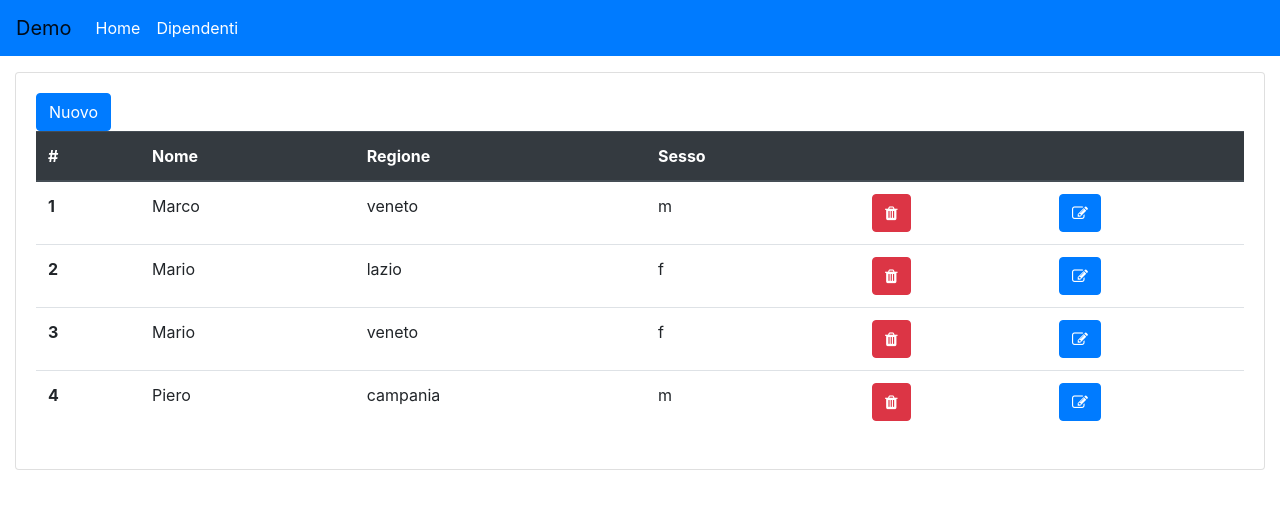
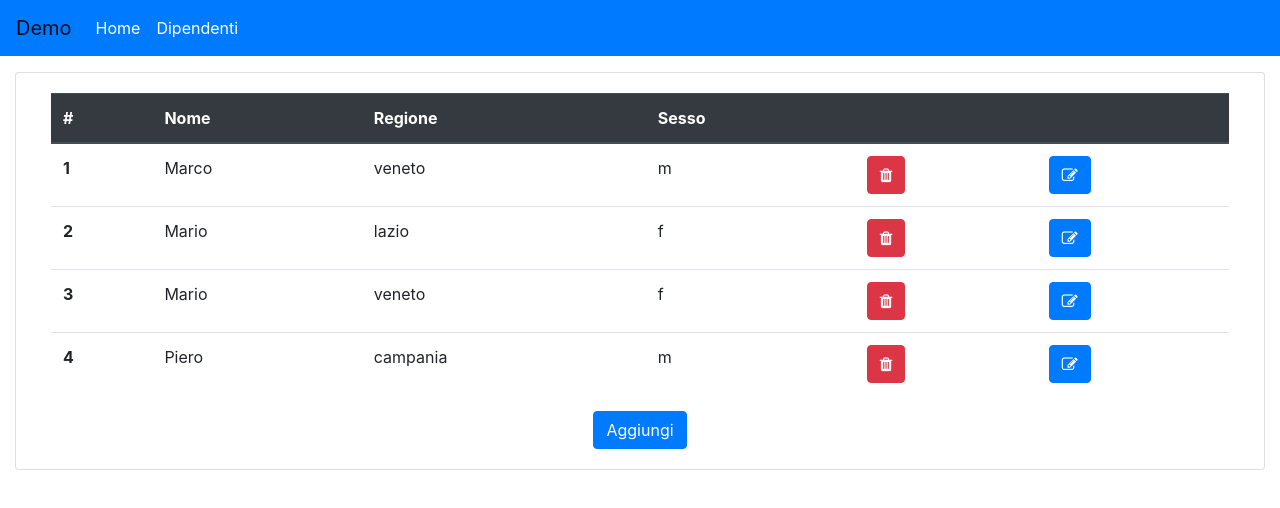
Before and after one commit to itsbertolaso/timesheet, an Angular app: page /dipendenti in a window 1280 px wide. Shown: the top 508 px of the page. Built offline with nearby package versions, Linux system fonts and the light colour scheme.

Commit message:
wrong div placing fixed, button can now be styled correctly3

```diff
--- a/src/app/pages/dipendenti-page/dipendenti-page.component.html
+++ b/src/app/pages/dipendenti-page/dipendenti-page.component.html
@@ -1,12 +1,8 @@
 <div class="card mt-3">
   <div class="card-body">
+    <div class="container-fluid">
       <div class="row">
-      <div class="col-12">
-        <a class="btn btn-primary" [routerLink]="['/dipendenti/new']">Nuovo</a>
-      </div>
-    </div>
-    <div class="row">
-      <div class="col-12">
+        <div class="col">
           <app-datatable
             [lista]="lista"
             [options]="options"
@@ -21,5 +17,15 @@
           </app-datatable>
         </div>
       </div>
+      <div class="row">
+        <div class="col d-flex justify-content-center">
+          <div class="text-center">
+            <button class="btn btn-primary" [routerLink]="['/dipendenti/new']">
+              Aggiungi
+            </button>
           </div>
         </div>
+      </div>
+    </div>
+  </div>
+</div>
```
Also changed, not shown: 6 other files (tests, documents, lock files or other folders). Lines whose indentation alone changed are shown as unchanged.
